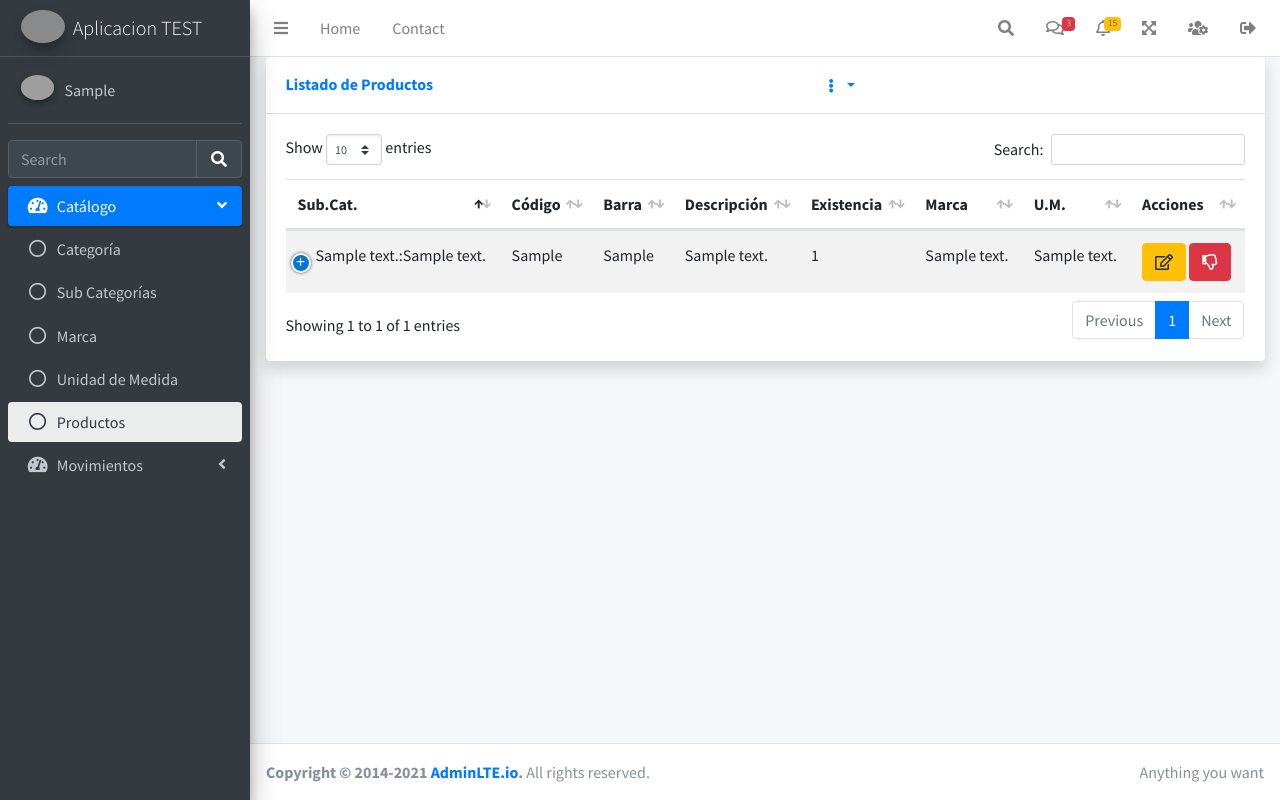
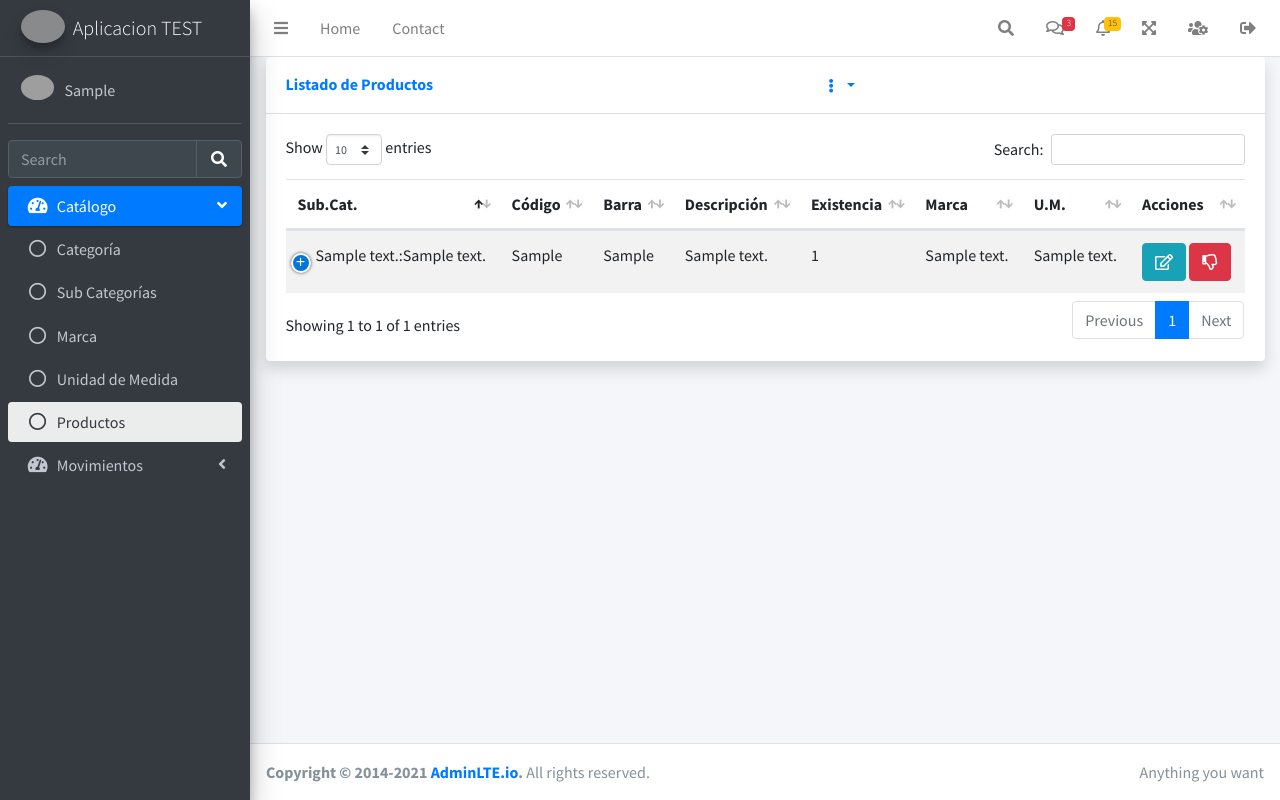
Before and after one commit to henryDAW2022/Proyecto_Django, a Django app: page /inv/productos/ in a window 1280 px wide. Run offline with Django 3.2, Linux system fonts and the light colour scheme; a user stored in the database is signed in; tables that the repository leaves empty hold one stand-in row (values such as "Sample post"); some libraries are stand-ins or nearby versions; grey boxes are pictures that could not be loaded.

Commit message:
correccion productos CRUD mod

```diff
--- a/inv/templates/inv/producto_list.html
+++ b/inv/templates/inv/producto_list.html
@@ -48,7 +48,7 @@
             <td>{{ item.unidad_medida }}</td>
             <td>{{item.estado|yesno:"Activo,Inactivo"}}</td>
             <td>
-              <button class="btn btn-warning btn-circle" onclick="">
+              <button class="btn btn-info btn-circle" onclick="return abrir_modal('{% url 'inv:producto_edit' item.id %}')">
                   <i class="far fa-edit"></i></button>
                   <a href="{% url 'inv:producto_desactivar' item.id %}" class="btn btn-danger btn-circle" role="button"><i class="far fa-thumbs-down"></i></a>
             </td>
--- a/templates/base/index.html
+++ b/templates/base/index.html
@@ -188,10 +188,10 @@
       <!-- Sidebar user panel (optional) -->
       <div class="user-panel mt-3 pb-3 mb-3 d-flex">
         <div class="image">
-          <img src="{% static 'dist/img/user2-160x160.jpg' %}" class="img-circle elevation-2" alt="User Image">
+          <img src="{% static 'dist/img/user_profile.png' %}" class="img-circle " alt="User Image">
         </div>
         <div class="info">
-          <a href="#" class="d-block">{{ user.first_name}}</a>
+          <a href="#" class="d-block">{{ user.first_name }}</a>
         </div>
       </div>
 
```
